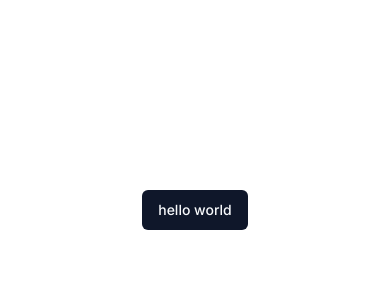
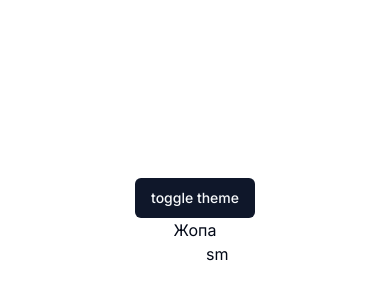
Before and after one commit to UnlimAwesome/car-catalog, a Next.js app: page / in a window 390 px wide. Shown: the part 212-512 px from the top of the page. Built offline with nearby package versions, Linux system fonts and the light colour scheme.

Commit message:
feat: responsive-renderer

```diff
--- a/src/app/layout.tsx
+++ b/src/app/layout.tsx
@@ -1,7 +1,8 @@
 import type { Metadata } from 'next';
 import { Inter } from 'next/font/google';
-import './globals.css';
+import '@/global/styles/globals.css';
 import { cn } from '@/shared/lib/utils';
+import { ThemeProvider } from 'next-themes';
 
 const inter = Inter({ subsets: ['latin'], variable: '--font-sans' });
 
@@ -16,8 +17,13 @@ export default function RootLayout({
 	children: React.ReactNode;
 }>) {
 	return (
-		<html lang='en'>
-			<body className={cn('min-h-screen bg-background font-sans antialiased', inter.variable)}>{children}</body>
+		<html
+			lang='ru'
+			suppressHydrationWarning
+		>
+			<body className={cn('min-h-screen bg-background font-sans antialiased', inter.variable)}>
+				<ThemeProvider attribute='class'>{children}</ThemeProvider>
+			</body>
 		</html>
 	);
 }
--- a/src/app/page.tsx
+++ b/src/app/page.tsx
@@ -1,9 +1,32 @@
+'use client';
+
+import { ResponsiveRenderer } from '@/shared/components/ResponsiveRenderer';
 import { Button } from '@/shared/components/ui/button';
+import { useTheme } from 'next-themes';
 
 export default function Home() {
+	const { theme, setTheme } = useTheme();
 	return (
-		<main className='flex min-h-screen flex-col items-center justify-center p-24'>
-			<Button variant='default'>hello world</Button>
+		<main className='flex min-h-screen flex-col items-center justify-center p-24 sm:bg-background'>
+			<Button
+				variant='default'
+				onClick={() => setTheme(theme === 'light' ? 'dark' : 'light')}
+			>
+				toggle theme
+			</Button>
+			<ResponsiveRenderer
+				render={{
+					sm: <div className="after:block after:absolute relative after:-right-3 after:content-['sm']"></div>,
+					md: <div className="after:block after:absolute relative after:-right-3 after:content-['md']"></div>,
+					lg: <div className="after:block after:absolute relative after:-right-3 after:content-['lg']"></div>,
+					xl: <div className="after:block after:absolute relative after:-right-3 after:content-['xl']"></div>,
+					xxl: (
+						<div className="after:block after:absolute relative after:-right-3 after:content-['xxl']"></div>
+					),
+				}}
+			>
+				Жопа
+			</ResponsiveRenderer>
 		</main>
 	);
 }
--- /dev/null
+++ b/src/shared/components/ResponsiveRenderer.tsx
@@ -0,0 +1,60 @@
+import { useState, useEffect, ReactNode, cloneElement } from 'react';
+
+const ScreenSize = {
+	sm: 640,
+	md: 768,
+	lg: 1024,
+	xl: 1280,
+	xxl: 1536,
+};
+
+interface ScreenContent {
+	sm?: ReactNode;
+	md?: ReactNode;
+	lg?: ReactNode;
+	xl?: ReactNode;
+	xxl?: ReactNode;
+}
+
+interface ResponsiveRendererProps {
+	render: ScreenContent;
+	children?: ReactNode;
+}
+
+export function ResponsiveRenderer(props: ResponsiveRendererProps) {
+	const { render, children } = props;
+	const [screenSize, setScreenSize] = useState<number>(ScreenSize.sm);
+
+	useEffect(() => {
+		if (typeof window === 'undefined') return;
+		const handleResize = () => {
+			Object.values(ScreenSize).forEach((value) => {
+				if (window.innerWidth >= value) {
+					setScreenSize(value);
+				}
+			});
+		};
+		handleResize();
+		window.addEventListener('resize', handleResize);
+		return () => window.removeEventListener('resize', handleResize);
+	}, []);
+
+	const renderContent = () => {
+		switch (screenSize) {
+			case ScreenSize.sm:
+				if (render.sm) return render.sm;
+			case ScreenSize.md:
+				if (render.md) return render.md;
+			case ScreenSize.lg:
+				if (render.lg) return render.lg;
+			case ScreenSize.xl:
+				if (render.xl) return render.xl;
+			case ScreenSize.xxl:
+				if (render.xxl) return render.xxl;
+			default:
+				return Object.values(render)[0];
+		}
+	};
+
+	return <>{cloneElement(renderContent(), { children })}</>;
+}
```
Also changed, not shown: components.json, src/entities/Car/index.ts (added), src/global/styles/globals.css (renamed from src/app/globals.css), src/pages/Car/index.ts (added), src/pages/Catalog/index.ts (added).
